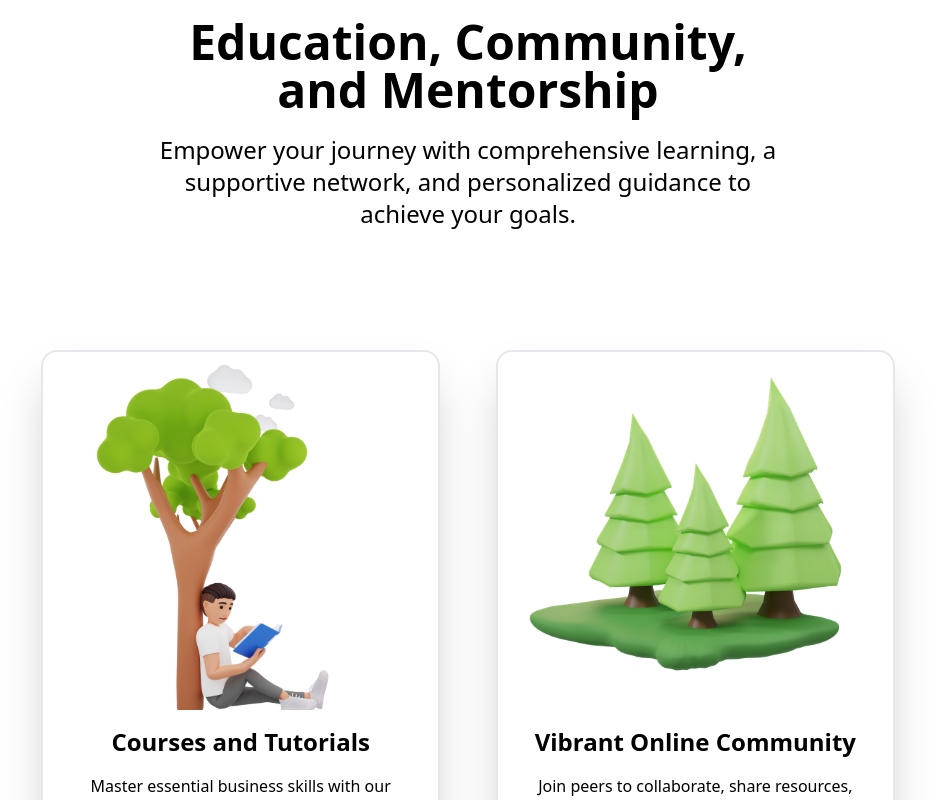
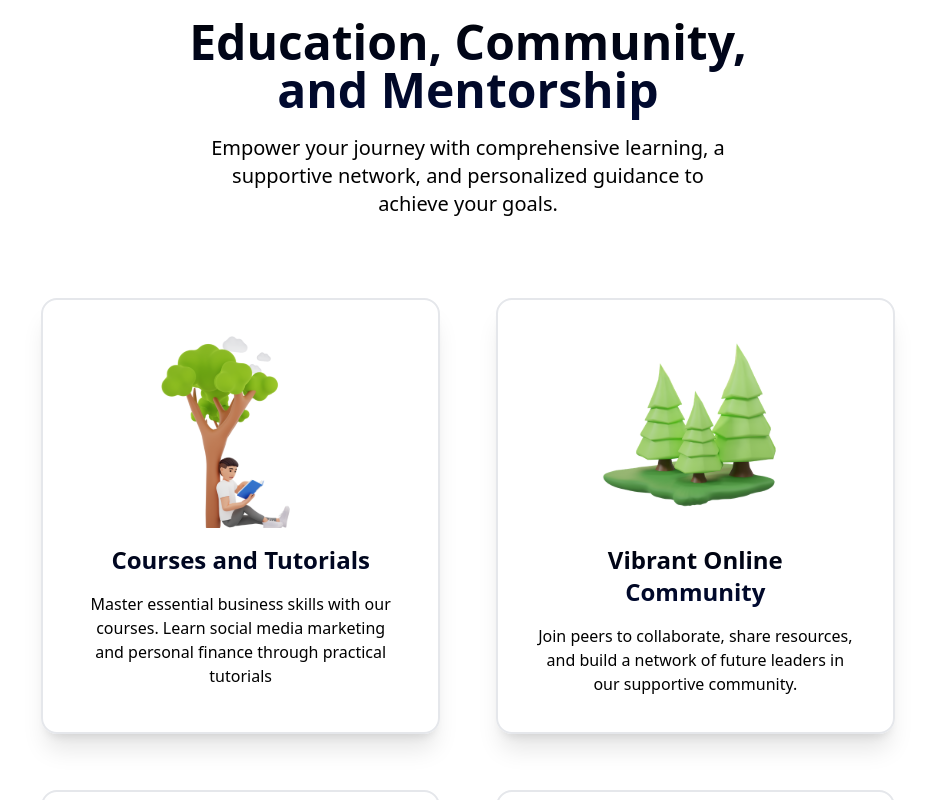
Before and after one commit to gpproject06/green-portfolio-website, a Next.js app: page / in a window 1280 px wide. Shown: the part 2360-3160 px from the top of the page, without its empty margins (172-1107 px from the left). Built offline with nearby package versions, Linux system fonts and the light colour scheme.

Commit message:
cards and gradient fix

```diff
--- a/src/app/EcmCard.tsx
+++ b/src/app/EcmCard.tsx
@@ -8,18 +8,19 @@ interface InfoCardProps {
 
   const EcmCard: React.FC<InfoCardProps> = ({ title, description, img }) => {
     return (
-        <div className="px-6 pt-3 pb-10 border-2	border-black-900 rounded-2xl shadow-2xl ">
+        <div className= "px-10 p-3 border-2 border-black-900 rounded-2xl shadow-xl ">
+      <div className='py-6'>
           <div className= "flex justify-center">
-          <Image className="w-96" src={img} alt="card image" />
+          <Image className="w-48" src={img} alt="card image" />
       </div>
 
           <div>
             </div>
-            <div className="font-bold text-2xl py-4 text-center ">{title}</div>
-            <p className=" px-2  text-center text-base">
+            <div className="font-bold text-2xl py-4 text-center text-gradient ">{title}</div>
+            <p className="text-center text-base">
             {description}
             </p>
-
+            </div>
         </div>
 
     );
--- a/src/app/page.tsx
+++ b/src/app/page.tsx
@@ -148,16 +148,16 @@ Our Story and Missions
 <section className="flex flex-col items-center">
     <p className="text-xs font-medium border border-gray-300 rounded-xl px-5 py-1 mt-7 ">Everything you need</p>
 
-    <p className = "text-3xl sm:text-4xl lg:text-5xl text-center font-bold py-5">Education, Community, <br></br>and Mentorship</p>
+    <p className = "text-3xl sm:text-4xl lg:text-5xl text-center font-bold py-5 text-gradient">Education, Community, <br></br>and Mentorship</p>
 
-         <div className="w-auto px-5 sm:px-0  sm:w-8/12 text-center text-2xl pb-20">
+         <div className="w-auto px-5 sm:px-0  sm:w-8/12 text-center text-xl pb-20">
            Empower your journey with comprehensive learning, a <br className="hidden lg:block" /> supportive network, and personalized guidance to <br className="hidden lg:block" /> achieve your goals.
          </div>
 
 {/* ECM cards Background & aligning*/}
 <div className="flex justify-center">
-   <div className="grid grid-cols-1 sm:grid-cols-2 w-11/12 xs:w-9/12 xl:w-8/12 2xl:w-7/12
-   lg:w-10/12 gap-6 lg:gap-10 xl:gap-14 2xl:gap-28 lg:py-10 pb-9">
+   <div className="grid grid-cols-1 sm:grid-cols-2 w-11/12 xs:w-9/12 xl:w-8/12 2xl:w-5/12
+   lg:w-10/12 gap-6 lg:gap-10 xl:gap-14 2xl:gap-20 lg:py-0 pb-9">
 
    {/* ECM CardComponents */}
      <EcmCard
--- a/tailwind.config.ts
+++ b/tailwind.config.ts
@@ -25,7 +25,7 @@ const config: Config = {
         'custom-gradient-diagonal': 'linear-gradient(225deg, #EAEEFE 40%, #74C69D 80%)',
         'custom-gradient-diagonal-bottom': 'linear-gradient(195deg, #EAEEFE 40%, #74C69D 80%)',
         'custom-gradient-vertical': 'linear-gradient(#FFFFFF 10%, #74C69D 120%)',
-        'custom-gradient-white': 'linear-gradient(#EAEEFE 40%, #95D5B2 100%)',
+        'custom-gradient-white': 'linear-gradient(#FFFFFF 40%, #95D5B2 100%)',
       },
       keyframes: {
         float: {
```
